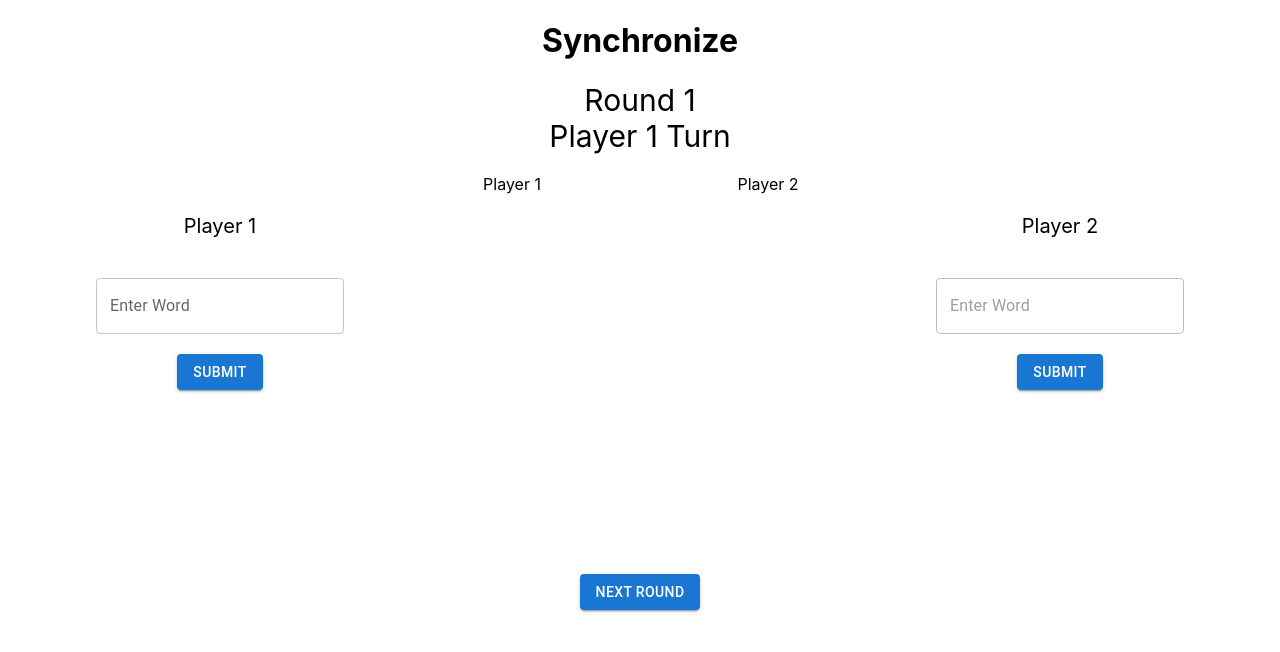
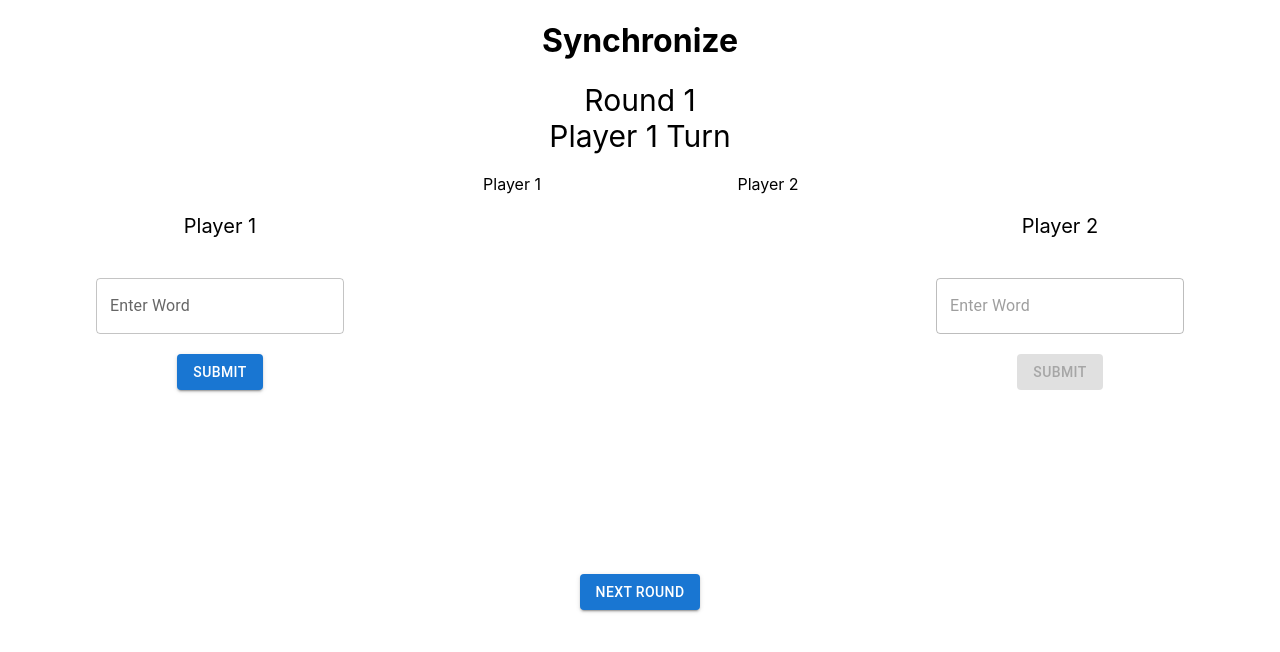
Before and after one commit to Sheran20/DuoSync, a React (Create React App) app: page / in a window 1280 px wide. Shown: the top 652 px of the page. Built offline with nearby package versions, Linux system fonts and the light colour scheme.

Commit message:
update game function

```diff
--- a/public/index.html
+++ b/public/index.html
@@ -14,7 +14,7 @@
       manifest.json provides metadata used when your web app is installed on a
       user's mobile device or desktop. See https://developers.google.com/web/fundamentals/web-app-manifest/
     -->
-    <link rel="manifest" href="%PUBLIC_URL%/manifest.json" />
+    <!-- <link rel="manifest" href="%PUBLIC_URL%/manifest.json" /> -->
     <!--
       Notice the use of %PUBLIC_URL% in the tags above.
       It will be replaced with the URL of the `public` folder during the build.
--- a/src/Components/Player.js
+++ b/src/Components/Player.js
@@ -12,11 +12,12 @@ class Player extends Component {
     submitData = () => {
         console.log("submitted");
         this.props.updateTurn(this.state.userInput);
+        // this.setState({userInput: ""});
     }
 
-    clearInputs = () => {
-        this.setState({ userInput: "", playerRound: this.state.playerRound + 1 });
-    }
+    // clearInputs = () => {
+    //     this.setState({ userInput: "", playerRound: this.state.playerRound + 1 });
+    // }
 
     render() {
         return (
@@ -39,7 +40,14 @@ class Player extends Component {
                 {this.state.submitted ? <p>{this.state.userInput}</p> : null}
                 {this.props.currentRound !== this.state.playerRound ? this.setState({ userInput: "", playerRound: this.state.playerRound + 1 }) : null}
                 </div>
-                <div style={{textAlign: 'center'}}><Button onClick={this.submitData} variant="contained">Submit</Button></div>
+                <div style={{textAlign: 'center'}}>
+                    <Button
+                    onClick={this.submitData}
+                    disabled={this.props.playerNumber !== this.props.turn}
+                    variant="contained">
+                        Submit
+                    </Button>
+                </div>
             </div>
         )
     }
```
